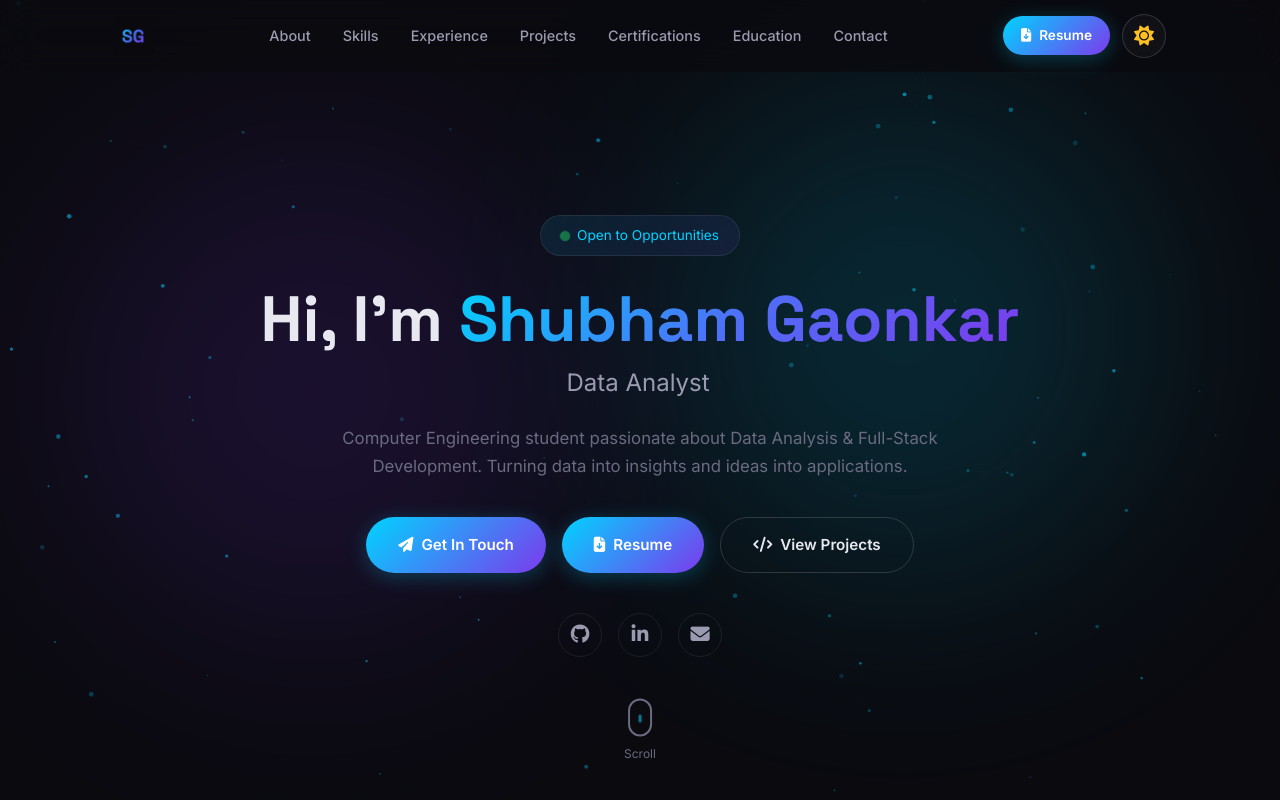
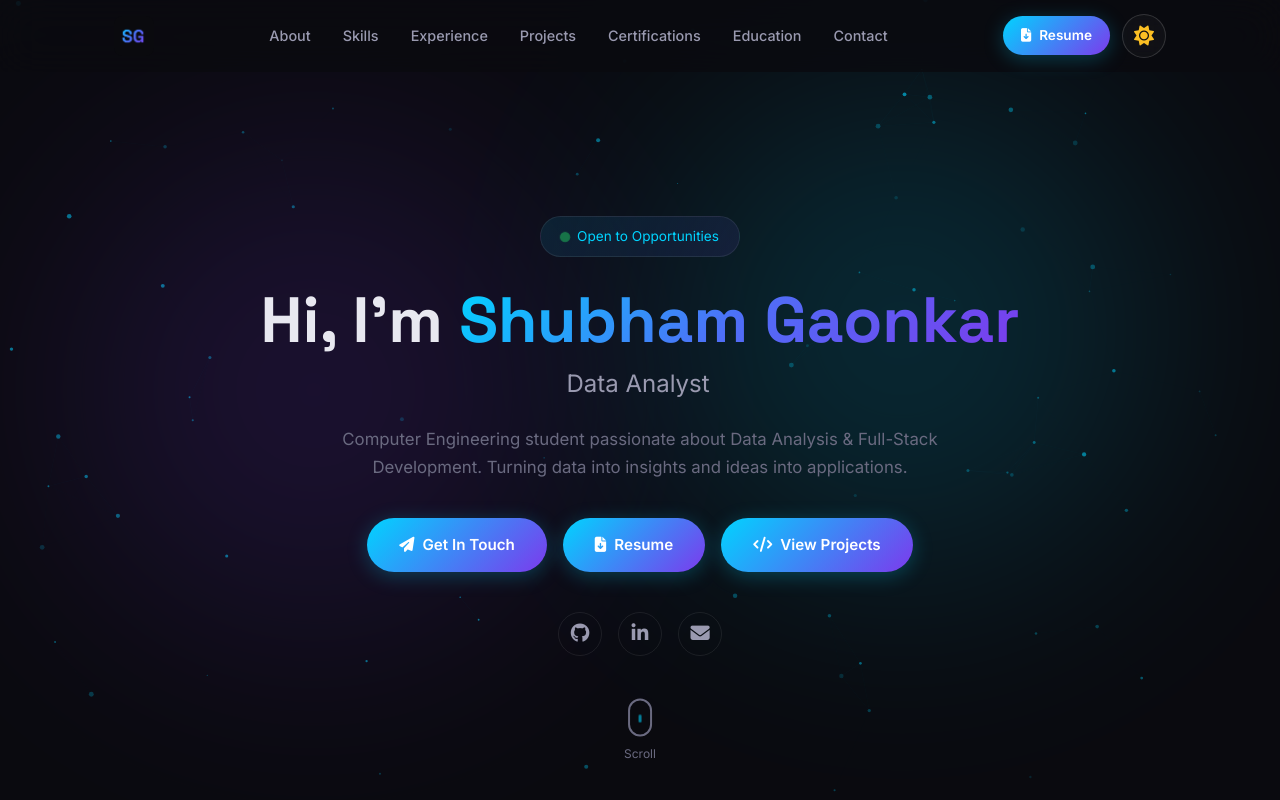
Before and after one commit to ShubhamGaonkar02/Portfolio, a React (Vite) app: page / in a window 1280 px wide. Shown: the top 800 px of the page. Built offline with nearby package versions, Linux system fonts and the light colour scheme.

Commit message:
Style all Hero buttons with matching cyan-purple gradient

```diff
--- a/src/components/Hero.jsx
+++ b/src/components/Hero.jsx
@@ -119,7 +119,7 @@
           >
             <i className="fa-solid fa-file-arrow-down"></i> Resume
           </a>
-          <a href="#projects" className="btn btn-outline">
+          <a href="#projects" className="btn btn-primary">
             <i className="fa-solid fa-code"></i> View Projects
           </a>
         </div>
```
